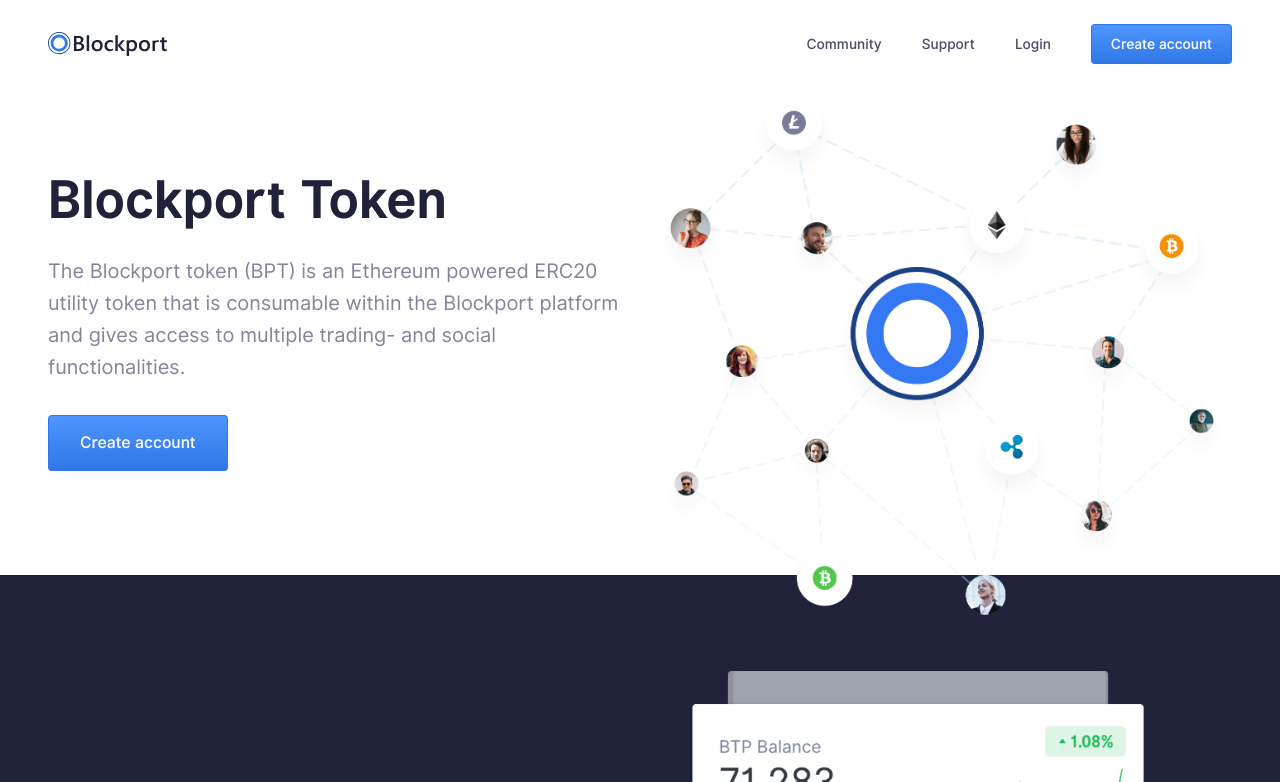
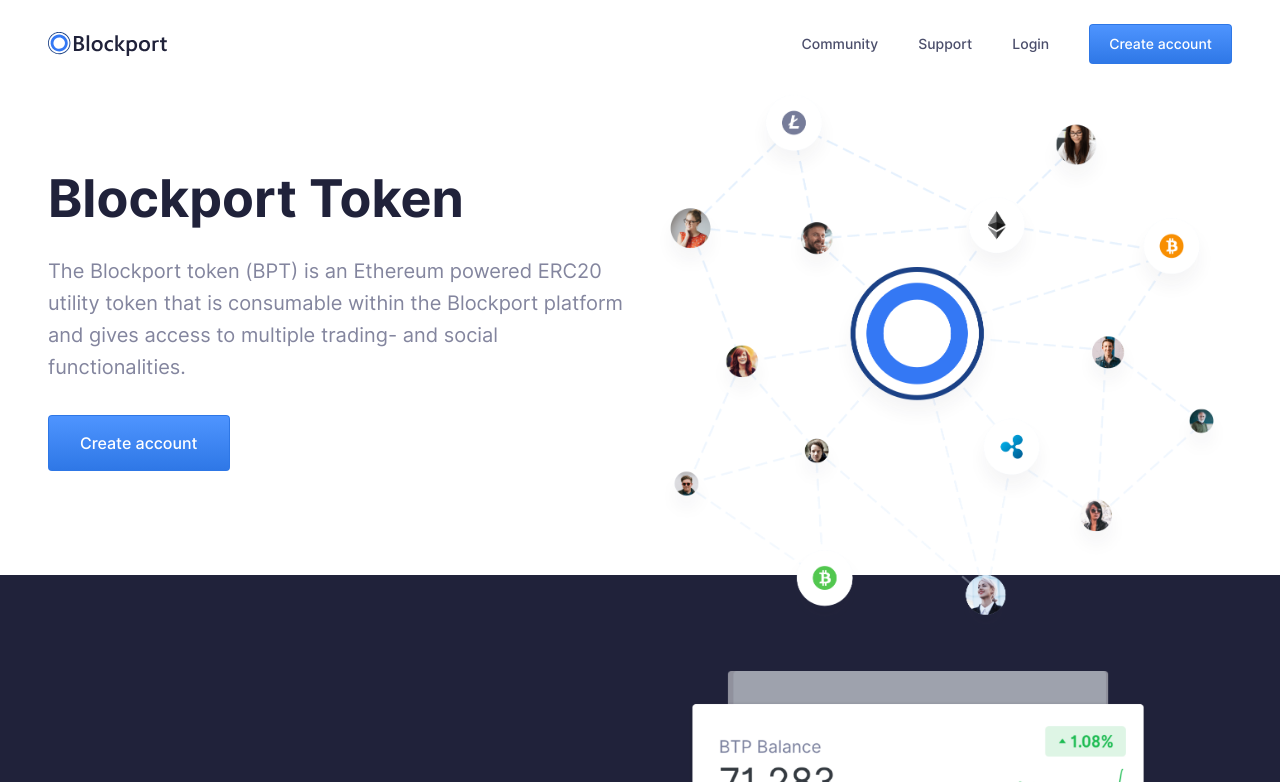
Before and after one commit to simoncoudeville-howest/UI-proef-examen-oplossing, a plain HTML site: page index.html in a window 1280 px wide. Shown: the top 782 px of the page. Drawn offline with Linux system fonts and the light colour scheme.

Commit message:
Changed font

```diff
--- a/css/screen.css
+++ b/css/screen.css
@@ -3,21 +3,21 @@
 \*------------------------------------*/
 
 @font-face {
-    font-family: "Inter UI Web";
+    font-family: "Inter Web";
     font-weight: 400;
-    src: url("../fonts/Inter-UI-Regular.woff2") format("woff2")
+    src: url("../fonts/Inter-Regular.woff2") format("woff2")
 }
 
 @font-face {
-    font-family: "Inter UI Web";
+    font-family: "Inter Web";
     font-weight: 600;
-    src: url("../fonts/Inter-UI-Medium.woff2") format("woff2")
+    src: url("../fonts/Inter-Medium.woff2") format("woff2")
 }
 
 @font-face {
-    font-family: "Inter UI Web";
+    font-family: "Inter Web";
     font-weight: 700;
-    src: url("../fonts/Inter-UI-Bold.woff2") format("woff2")
+    src: url("../fonts/Inter-Bold.woff2") format("woff2")
 }
 
 /*------------------------------------*\
@@ -33,7 +33,7 @@
 html {
     font-size: 16px;
     line-height: 1.5;
-    font-family: "Inter UI Web", Helvetica, arial, sans-serif;
+    font-family: "Inter Web", Helvetica, arial, sans-serif;
     color: #20223A;
     box-sizing: border-box;
     -webkit-font-smoothing: antialiased;
```
Also changed, not shown: fonts/Inter-Bold.woff2 (added), fonts/Inter-Medium.woff2 (added), fonts/Inter-Regular.woff2 (added), fonts/Inter-UI-Bold.woff2 (deleted), fonts/Inter-UI-Medium.woff2 (deleted), fonts/Inter-UI-Regular.woff2 (deleted).
